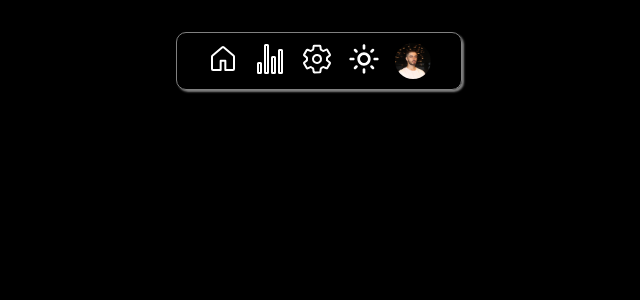
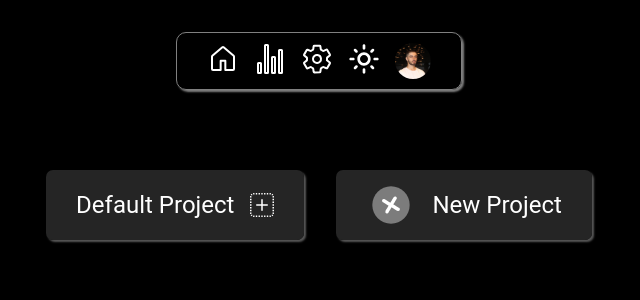
Before and after one commit to Swapnilrupakhetee/fullstacktodo, a React (Vite) app: page /dashboard in a window 1280 px wide. Shown: the top 300 px of the page, without its empty margins (321-961 px from the left). Built offline with nearby package versions, Linux system fonts and the light colour scheme.

Commit message:
dashboard-ui-done

```diff
--- a/package.json
+++ b/package.json
@@ -12,9 +12,11 @@
   "dependencies": {
     "clsx": "^2.1.1",
     "framer-motion": "^11.3.24",
+    "lottie-react": "^2.4.0",
     "react": "^18.3.1",
     "react-dom": "^18.3.1",
     "react-icons": "^5.3.0",
+    "react-lottie": "^1.2.4",
     "react-router-dom": "^6.26.0",
     "tailwind-merge": "^2.5.2"
   },
--- a/src/Main/Dashboard.css
+++ b/src/Main/Dashboard.css
@@ -11,6 +11,7 @@
 
 .dnav-container{
     margin-top: 2rem;
+    margin-bottom: 4rem;
 }
 .dnav-content{
 
--- a/src/Main/Dashboard.jsx
+++ b/src/Main/Dashboard.jsx
@@ -1,12 +1,13 @@
 import React from 'react'
 import './Dashboard.css'
 import Navbar from './Navbar'
+import Project from './Project'
 const Dashboard = () => {
   return (
     <div className="dash-container">
       <div className="dash-content">
         <Navbar/>
-
+        <Project/>
 
       </div>
     </div>
--- /dev/null
+++ b/src/Main/Project.css
@@ -0,0 +1,54 @@
+.project-container{
+
+}
+.project-content{
+    display: flex;
+    justify-content: center;
+    max-width: 80%;
+    margin: 0 auto;
+    gap: 2rem;
+    flex-wrap: wrap;
+    padding: 1rem;
+}
+.project-info{
+    background-color: rgba(46, 46, 46, 0.822);
+    display: flex;
+    align-items: center;
+    gap: 1rem;
+    font-size: 1.5rem;
+    padding: 10px 30px;
+    border-radius: 7px;
+    box-shadow: 2px 2px 2px rgba(255, 255, 255, 0.336);
+    cursor: pointer;
+    transition: 0.3s ease-in-out;
+}
+.project-info:hover{
+    background-color: rgba(46, 46, 46, 0.822);
+    display: flex;
+    align-items: center;
+    gap: 1rem;
+    font-size: 1.5rem;
+    padding: 10px 30px;
+    border-radius: 7px;
+    box-shadow: 2px 2px 2px rgba(255, 255, 255, 0.541);
+    cursor: pointer;
+    transition: 0.3s ease-in-out;
+}
+.new-project{
+    background-color: rgba(46, 46, 46, 0.822);
+    display: flex;
+    align-items: center;
+    gap: 1rem;
+    font-size: 1.5rem;
+    padding: 10px 30px;
+    border-radius: 7px;
+    box-shadow: 2px 2px 2px rgba(255, 255, 255, 0.336);
+    cursor: pointer;
+    transition: 0.3s ease-in-out;
+
+}
+.new-project-text{
+    display: flex;
+    align-items: center;
+    gap: 1rem;
+}
--- /dev/null
+++ b/src/Main/Project.jsx
@@ -0,0 +1,38 @@
+import React from 'react';
+import Lottie from 'react-lottie';
+import { BsPlusSquareDotted } from "react-icons/bs";
+import './Project.css';
+import addvid from '../assets/add.json';
+
+const Project = () => {
+  const defaultOptions = {
+    loop: true,
+    autoplay: true,
+    speed:1000,
+    animationData: addvid,
+    rendererSettings: {
+      preserveAspectRatio: "xMidYMid slice"
+    }
+  };
+
+  return (
+    <div className="project-container">
+      <div className="project-content">
+        <div className="project-info">
+          <div className="project-name">Default Project</div>
+          <div className="project-icon">
+            <BsPlusSquareDotted />
+          </div>
+        </div>
+        <div className="new-project">
+          <div className="new-project-text">
+            <Lottie options={defaultOptions} height={50} width={50} />
+             New Project
+          </div>
+        </div>
+      </div>
+    </div>
+  );
+}
+
+export default Project;
```
Also changed, not shown: src/assets/add.json (added, +1 -0 lines), 1 other file (tests, documents, lock files or other folders).
